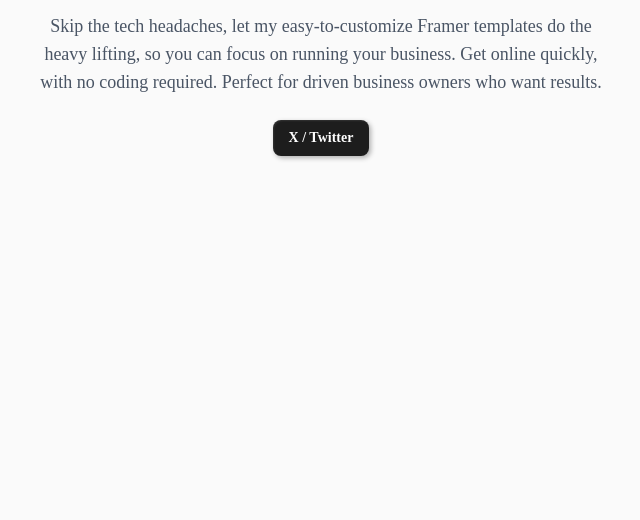
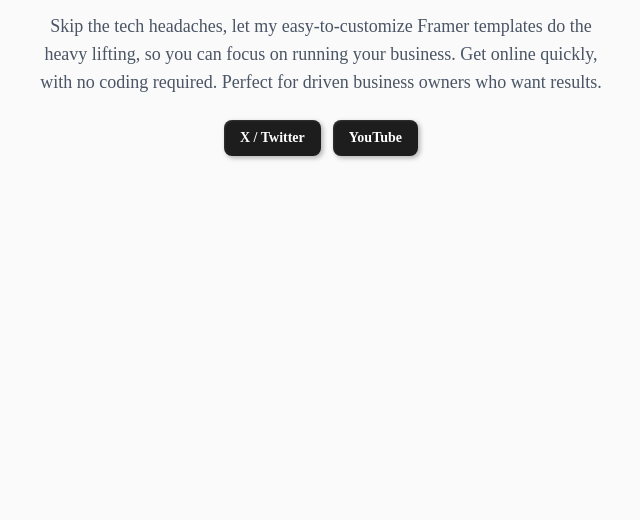
Before and after one commit to leanug/scriptingpixels-v2, an Astro site: page / in a window 1280 px wide. Shown: the part 280-800 px from the top of the page, without its empty margins (319-959 px from the left). Built offline with nearby package versions, Linux system fonts and the light colour scheme; Astro itself is replaced by a stand-in of ours.

Commit message:
Update hero

```diff
--- a/src/pages/index.astro
+++ b/src/pages/index.astro
@@ -22,6 +22,12 @@
         >
           X / Twitter
         </a>
+        <a
+          href="https://www.youtube.com/scriptingpixels"
+          class="all-btn"
+        >
+          YouTube
+        </a>
       </div>
     </div>
   </section>
```
